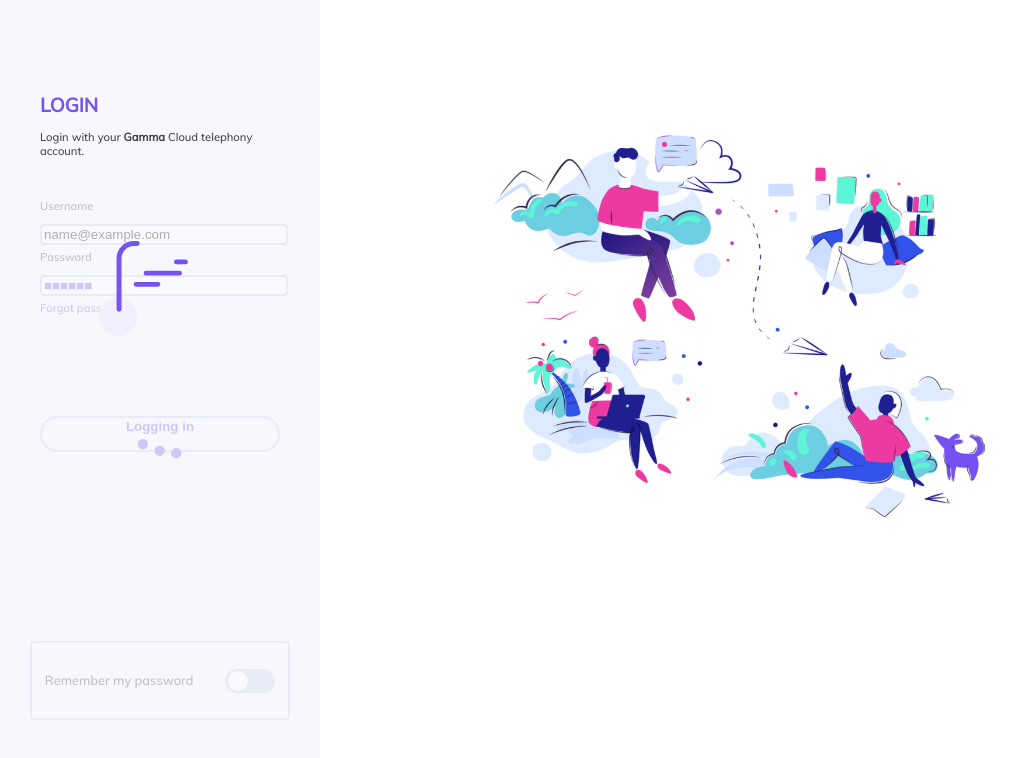
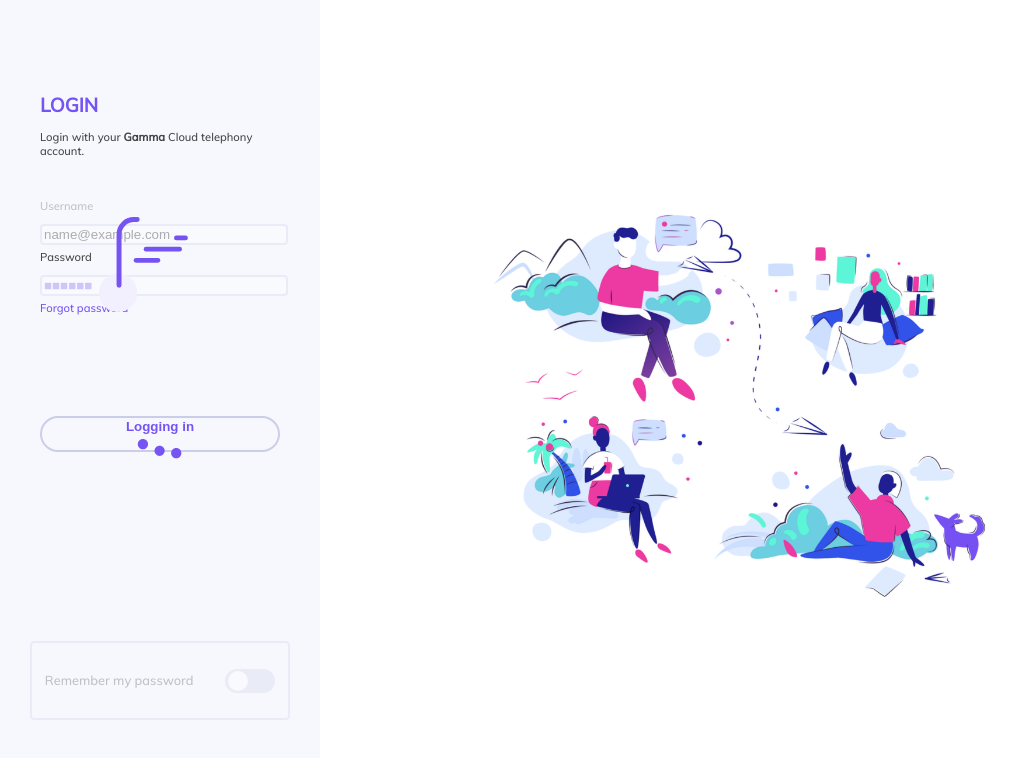
Before and after one commit to Ross-mc/Gamma-demo-page, a plain HTML site: page index.html in a window 1280 px wide. Both pictures are taken after typing "name@example.com", "Sample" into the empty fields and a click on the button "Login". Shown: the whole page, without its empty margins (0-1019 px from the left). Drawn offline with nearby package versions, Linux system fonts and the light colour scheme.

Commit message:
Style changes to image

```diff
--- a/Assets/script.js
+++ b/Assets/script.js
@@ -13,27 +13,31 @@ const loginBtnHandler = event => {
     event.preventDefault();
     const form = document.querySelector("#main-form");
     const rememberPasswordEl = document.querySelector(".remember-password");
+    const labels = document.querySelectorAll(".input-label");
+    const inputs = document.querySelectorAll(".user-input");
+    const links = document.querySelectorAll("form-link");
 
     //changing styling of elements during load state
-    form.style.opacity = "0.3";
-    rememberPasswordEl.style.opacity = "0.3";
+
+    const elementsToFade = [];
+    elementsToFade.push(...labels, ...inputs, ...links, rememberPasswordEl);
+
+    elementsToFade.forEach(elem => elem.style.opacity = "0.3")
+
+
     submitBtn.style.backgroundColor = "#f7f8fd"
     submitBtn.style.border = "2px solid #cacee9";
     submitBtn.style.boxShadow = "0px 0px 0px 0px black";
     submitBtn.style.color = "#7653f3";
-    submitBtn.style.opacity = "1"
-
-    submitBtn.textContent = "Logging in"
 
     //creating the animations
     var loadingEl = document.createElement("div");
     loadingEl.setAttribute("id", "loading");
+    loadingEl.style.color = "#7653f3";
     mainCont.appendChild(loadingEl);
     loadingAnimFunc();
 
-    var dotsEl = document.createElement("span");
-    dotsEl.setAttribute("id", "dots");
-    submitBtn.appendChild(dotsEl);
+    submitBtn.innerHTML = "Logging in <span id='dots'></span>"
     loadingDotsFunc();
 
 
--- a/Assets/style.css
+++ b/Assets/style.css
@@ -23,10 +23,17 @@ body{
     background-color: #f7f8fd;
 }
 
+#img-cont{
+    width: 100vw;
+    height: 100vh;
+
+}
+
 #icon{
-    position: fixed;
+    position: absolute;
+    top: 50%;
+    transform: translateY(-50%);
     width: 50%;
-    top: 10%;
     left: 35%;
 }
 
@@ -102,6 +109,7 @@ label{
     box-shadow: 0px 15px 25px -11px #441adb;
     transition: top 0.4s;
     outline: none;
+    display: inline;
 }
 
 #submitBtn:hover{
@@ -161,7 +169,7 @@ label{
     position: absolute;
     left: 50%;
     transform: translateX(-50%);
-    top: 15%;
+    top: 10%;
     width: 110%;
 }
 
--- a/index.html
+++ b/index.html
@@ -14,11 +14,11 @@
             <h1 class="purple-text header" id="main-header">LOGIN</h1>
             <p class="desc" id="main-para">Login with your <strong>Gamma</strong> Cloud telephony account.</p>
             <form action="/" id="main-form">
-                <label for="username">Username</label><br>
+                <label class="input-label" for="username">Username</label><br>
                 <input class="user-input" type="email" id="username">
-                <label for="password">Password</label><br>
+                <label lass="input-label" for="password">Password</label><br>
                 <input class="user-input" type="text" id="password">
-                <a href="#" class="purple-text" id="forgot-password">Forgot password</a>
+                <a href="#" class="purple-text form-link" id="forgot-password">Forgot password</a>
                 <button type="submit" class="move-up" id="submitBtn">Login</button>
             </form>
 
@@ -30,7 +30,9 @@
             </div>
         </div>
     </div>
-    <img src="Assets/login_illustration.png" alt="Gamma Icon" id="icon">
+    <div id="img-cont">
+        <img src="Assets/login_illustration.png" alt="Gamma Icon" id="icon">
+    </div>
     <script src="https://cdnjs.cloudflare.com/ajax/libs/bodymovin/5.7.5/lottie.min.js" integrity="sha512-0bCDSnaX8FOD9Mq8WbHcDwshXwCB5V4EP+UBu87WQgga2b7lAsuEbaSmIZjH/XEmNhJuhrPbFHemre5HZwrk9w==" crossorigin="anonymous"></script>
     <script src="Assets/script.js"></script>
     <script src="Assets/animate.js"></script>
```
